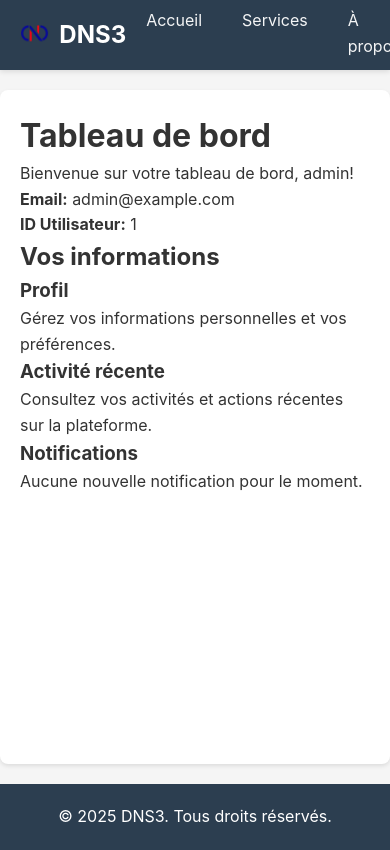
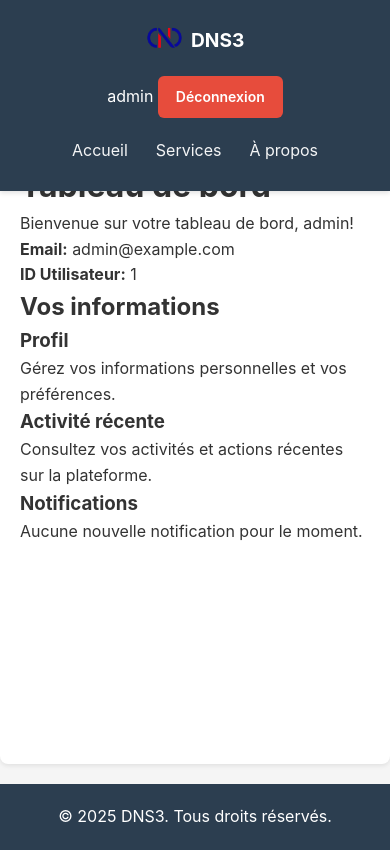
Before and after one commit to guittou/dns3, a PHP site: page /dashboard.php in a window 390 px wide. Run offline with PHP 8.4, Linux system fonts and the light colour scheme; a user stored in the database is signed in.

Commit message:
Refactor header styles and improve responsiveness
Updated CSS styles for header layout and responsiveness.

```diff
--- a/assets/css/style.css
+++ b/assets/css/style.css
@@ -1,30 +1,31 @@
 /* Global Styles */
 :root{
-    /* Valeurs par défaut — je peux extraire les couleurs exactes depuis logo_cnd_transparent.png si tu veux */
-    --brand-color: #2c3e50;       /* couleur principale du bandeau et du footer */
-    --brand-dark: #34495e;        /* couleur foncée pour hover / active */
-    --accent: #3498db;            /* couleur accent (bouton connexion / bordure active) */
+    --brand-color: #2c3e50;
+    --brand-dark: #34495e;
+    --accent: #3498db;
     --accent-dark: #2980b9;
     --danger: #e74c3c;
     --danger-dark: #c0392b;
     --text-on-brand: #ffffff;
 }
 
+/* Reset */
 * {
     margin: 0;
     padding: 0;
     box-sizing: border-box;
 }
 
+/* Body: padding-top adjusted to header height */
 body {
     font-family: -apple-system, BlinkMacSystemFont, 'Segoe UI', Roboto, 'Helvetica Neue', Arial, sans-serif;
     line-height: 1.6;
     color: #333;
     background-color: #f5f5f5;
-    padding-top: 70px;
+    padding-top: 92px; /* doit correspondre à la hauteur du header */
 }
 
-/* Fixed Header */
+/* Fixed Header using CSS Grid: left / center / right */
 .fixed-header {
     position: fixed;
     top: 0;
@@ -32,7 +33,7 @@ body {
     right: 0;
     background-color: var(--brand-color);
     color: var(--text-on-brand);
-    box-shadow: 0 2px 5px rgba(0, 0, 0, 0.1);
+    box-shadow: 0 2px 5px rgba(0, 0, 0, 0.12);
     z-index: 1000;
 }
 
@@ -40,68 +41,74 @@ body {
     max-width: 1400px;
     margin: 0 auto;
     padding: 0 20px;
-    display: flex;
+    display: grid;
+    grid-template-columns: auto 1fr auto; /* left | center | right */
     align-items: center;
-    justify-content: space-between;
-    height: 70px;
+    column-gap: 16px;
+    height: 92px; /* header height */
 }
 
-/* Logo */
+/* Left column (logo) fully left */
 .header-left {
+    justify-self: start; /* logo at extreme left of container */
     display: flex;
     align-items: center;
 }
 
+/* Center column: navigation centered */
+.header-nav {
+    justify-self: center;
+    display: flex;
+    align-items: center;
+}
+
+/* Right column (buttons) fully right */
+.header-right {
+    justify-self: end; /* buttons at extreme right of container */
+    display: flex;
+    align-items: center;
+    gap: 12px;
+}
+
+/* Logo */
 .logo {
     display: flex;
     align-items: center;
     text-decoration: none;
     color: var(--text-on-brand);
-    font-size: 1.5rem;
-    font-weight: bold;
+    font-size: 1.2rem;
+    font-weight: 700;
 }
 
+/* Agrandir le logo */
 .logo-img {
-    height: 50px;
-    margin-right: 10px;
+    height: 72px; /* taille agrandie, ajuste si nécessaire */
+    margin-right: 12px;
     display: inline-block;
     object-fit: contain;
 }
 
-/* responsive logo */
-@media (max-width: 768px) {
-    .logo-img { height: 44px; }
-}
-
-/* Texte du logo (fallback) */
+/* Fallback text for logo */
 .logo-text {
     display: inline;
     color: var(--text-on-brand);
 }
 
 /* Navigation Tabs */
-.header-nav {
-    flex: 1;
-    display: flex;
-    justify-content: center;
-}
-
 .nav-tabs {
     display: flex;
     list-style: none;
-    gap: 0;
+    gap: 8px;
 }
 
-.nav-tabs li {
-    margin: 0;
-}
+.nav-tabs li { margin: 0; }
 
 .nav-tabs a {
     display: block;
-    padding: 25px 20px;
+    padding: 28px 14px; /* ajusté pour centrer verticalement dans header */
     color: rgba(255,255,255,0.95);
     text-decoration: none;
-    transition: background-color 0.3s ease, color 0.3s ease;
+    transition: background-color 0.2s ease, color 0.2s ease;
     border-bottom: 3px solid transparent;
 }
 
@@ -116,32 +123,16 @@ body {
     color: var(--text-on-brand);
 }
 
-/* User Menu and Login Button */
-.header-right {
-    display: flex;
-    align-items: center;
-}
-
-.user-menu {
-    display: flex;
-    align-items: center;
-    gap: 15px;
-}
-
-.username {
-    color: rgba(255,255,255,0.95);
-    font-weight: 500;
-}
-
+/* Buttons */
 .btn {
-    padding: 10px 20px;
+    padding: 10px 18px;
     border: none;
-    border-radius: 5px;
+    border-radius: 6px;
     text-decoration: none;
     cursor: pointer;
     font-size: 14px;
-    font-weight: 500;
-    transition: background-color 0.3s ease;
+    font-weight: 600;
+    transition: background-color 0.2s ease;
     display: inline-block;
 }
 
@@ -150,28 +141,24 @@ body {
     color: white;
 }
 
-.btn-login:hover {
-    background-color: var(--accent-dark);
-}
+.btn-login:hover { background-color: var(--accent-dark); }
 
 .btn-logout {
     background-color: var(--danger);
     color: white;
 }
 
-.btn-logout:hover {
-    background-color: var(--danger-dark);
-}
+.btn-logout:hover { background-color: var(--danger-dark); }
 
 /* Main Content */
 .main-content {
     max-width: 1400px;
     margin: 20px auto;
     padding: 20px;
-    background-color: white;
+    background-color: #fff;
     border-radius: 8px;
-    box-shadow: 0 2px 4px rgba(0, 0, 0, 0.1);
-    min-height: calc(100vh - 170px);
+    box-shadow: 0 2px 4px rgba(0,0,0,0.08);
+    min-height: calc(100vh - 220px);
 }
 
 /* Footer */
@@ -183,10 +170,18 @@ body {
     margin-top: 20px;
 }
 
-.footer-container {
-    max-width: 1400px;
-    margin: 0 auto;
-    padding: 0 20px;
+/* Responsive: switch to stacked layout on small screens */
+@media (max-width: 880px) {
+    body { padding-top: 120px; }
+    .header-container {
+        grid-template-columns: 1fr;
+        row-gap: 8px;
+        height: auto;
+        padding: 12px 16px;
+    }
+    .header-left { justify-self: center; }
+    .header-nav { order: 3; justify-self: center; }
+    .header-right { justify-self: center; order: 2; }
+    .logo-img { height: 56px; margin-right: 8px; }
+    .nav-tabs a { padding: 12px 10px; }
 }
-
-/* (le reste du fichier inchangé) */
```
